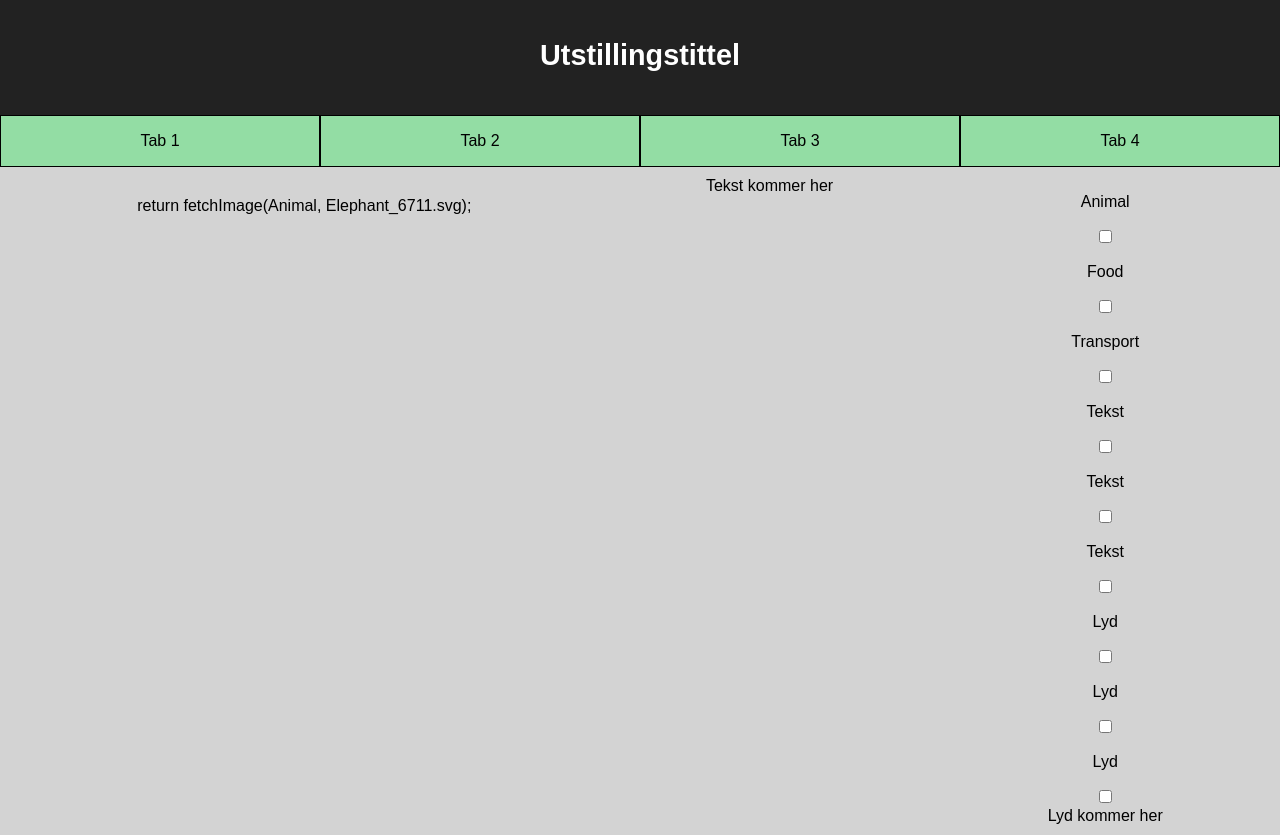
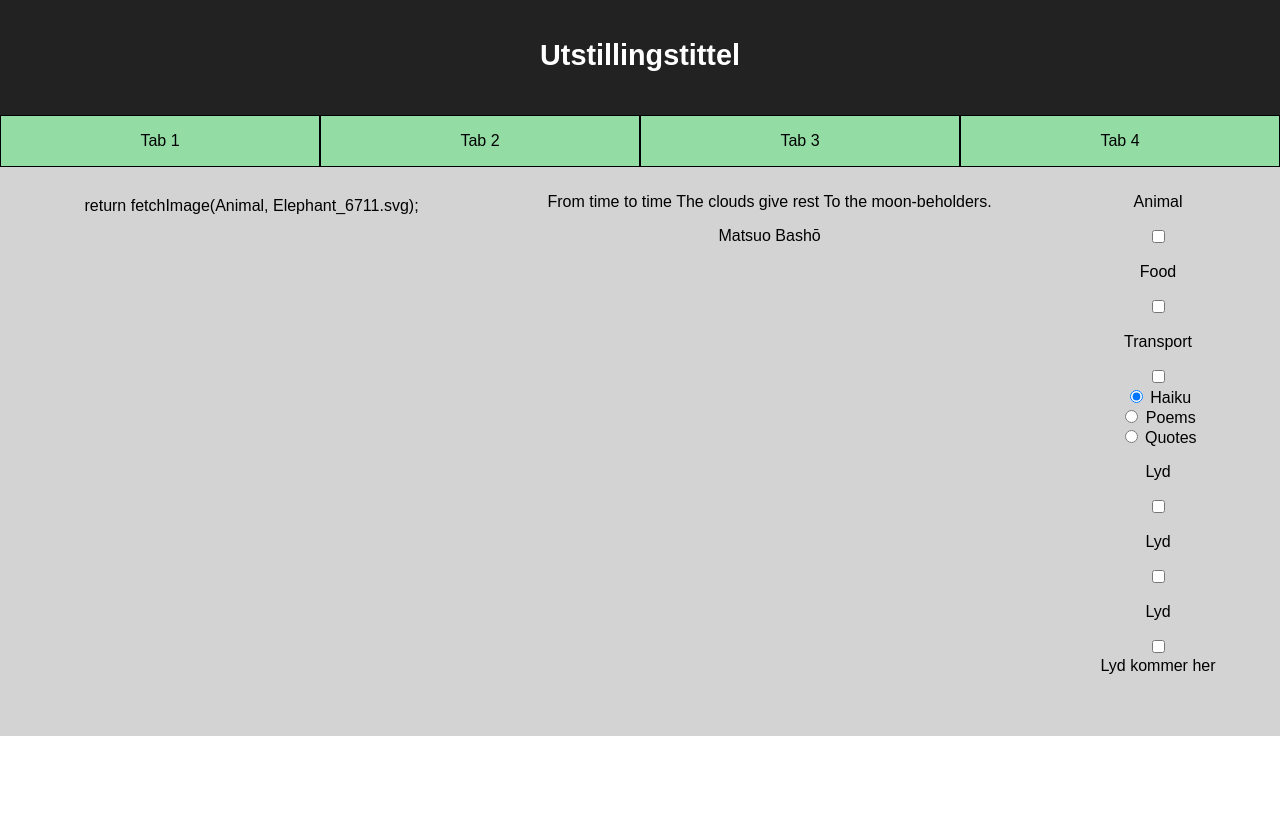
Before and after one commit to IT2810/it2810-webutvikling-h18-prosjekt-2-gruppe--10, a React (Create React App) app in the folder prosjekt2/: page / in a window 1280 px wide. After the commit the page ends 800 px from the top, so only its background shows below. Built offline with nearby package versions, Linux system fonts and the light colour scheme.

Commit message:
#9, Added methods for fetching text by category and index

```diff
--- a/prosjekt2/src/App.js
+++ b/prosjekt2/src/App.js
@@ -2,22 +2,45 @@ import React, { Component } from 'react';
 import './App.css';
 
 class App extends Component {
+  constructor(props) {
+    super(props);
+    this.state = {
+      textCategory: "haiku",
+      tabIndex: 0,
+      text: false
+    }
+  }
 
     componentDidMount = () => {
-        fetch("SVG/Animal/Elephant_6711.svg")
-            .then(function(response) {
-                return response.blob();
-            })
-            .then(function(myJson) {
-                console.log(myJson);
-            });
     }
 
     fetchImage = (folder, filename) => {
-        fetch(`SVG/${folder}/${filename}`)
+      fetch(`SVG/${folder}/${filename}`)
+    }
+
+    // ATM henter denne hele fila, men kun en gang.
+    // Skal høre med studass om fila burde deles opp elns
+    fetchText = () => {
+      fetch(`text.json`)
+      .then(response => response.json())
+      .then(json => {
+        this.setState({
+          text: json
+        })
+      })
+    }
+
+    getText = (category, index) => {
+      if (!this.state.text) {
+        this.fetchText()
+        return {}
+      }
+      return this.state.text[category][index]
     }
 
     render() {
+      // På load henter den korrekt tekst etter valgt kategori og tab
+      const text = this.getText(this.state.textCategory, this.state.tabIndex);
         return (
             <div className="App">
                 <div className="C1">
@@ -44,7 +67,8 @@ class App extends Component {
                     </div>
 
                     <div className="Txts">
-                        Tekst kommer her
+                      <p>{text.body}</p>
+                      <p>{text.author}</p>
                     </div>
 
                     <div className="Sounds">
@@ -56,9 +80,14 @@ class App extends Component {
                       <p> Food </p> <input type="checkbox" name="animal" value="Food"/>
                       <p> Transport </p> <input type="checkbox" name="animal" value="Transport"/>
 
-                      <p> Tekst </p> <input type="checkbox" name="animal" value="Tekst"/>
-                      <p> Tekst </p> <input type="checkbox" name="animal" value="Tekst"/>
-                      <p> Tekst </p> <input type="checkbox" name="animal" value="Tekst"/>
+                      {/*
+                      Bare for testing av bytte av kategori egentlig.
+                      */}
+                      <form onChange={e => this.setState({textCategory: e.target.value})}>
+                        <input type="radio" name="gender" value="haiku" defaultChecked /> Haiku<br/>
+                        <input type="radio" name="gender" value="poems"/> Poems<br/>
+                        <input type="radio" name="gender" value="quotes"/> Quotes<br/>
+                      </form>
 
                       <p> Lyd </p> <input type="checkbox" name="animal" value="Lyd"/>
                       <p> Lyd </p> <input type="checkbox" name="animal" value="Lyd"/>
```
